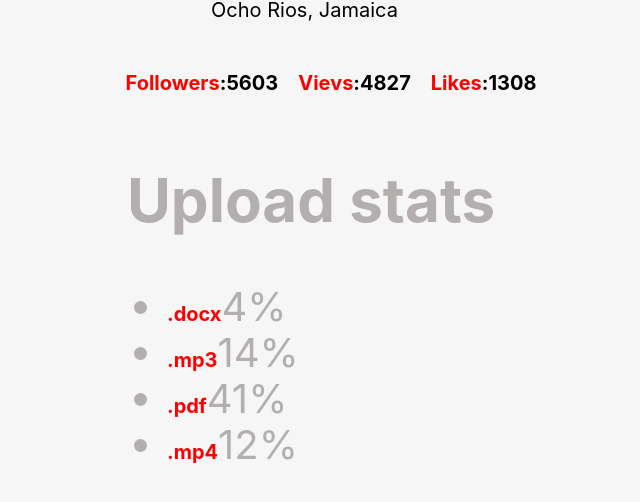
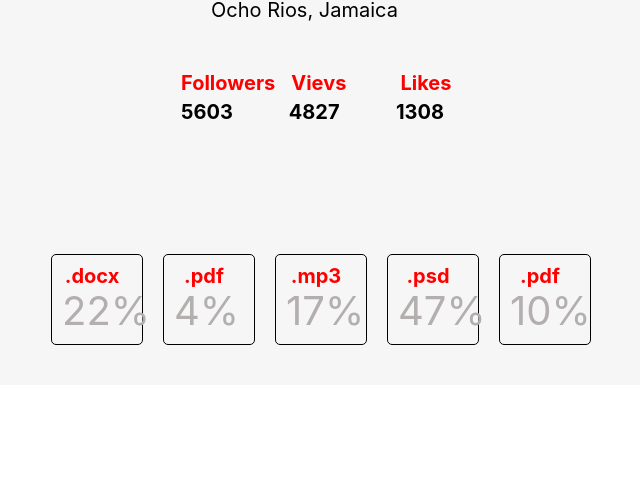
Before and after one commit to PetroShutak/goit-react-hw-01-components, a React (Create React App) app: page / in a window 1280 px wide. Shown: the part 332-834 px from the top of the page, without its empty margins (329-969 px from the left). After the commit the page ends 800 px from the top, so only its background shows below. Built offline with nearby package versions, Linux system fonts and the light colour scheme.

Commit message:
error followers

```diff
--- a/src/components/App.jsx
+++ b/src/components/App.jsx
@@ -24,10 +24,9 @@ export const App = () => {
           avatar={user.avatar}
           stats={user.stats}
         />
-        <Statistics title="Upload stats" stats={data} />
-        {/* <Statistics stats={data} /> */}
+        {/* <Statistics title="Upload stats" stats={data} /> */}
+        <Statistics stats={data} />
       </div>
-      {/* <p>I start to homework in React course</p> */}
     </div>
   );
 };
--- a/src/components/Profile/Profile.jsx
+++ b/src/components/Profile/Profile.jsx
@@ -21,15 +21,15 @@ export function Profile(props) {
       <ul className="stats">
         <li>
           <span className="label">Followers</span>
-          <span className="quantity">:{followers}</span>
+          <span className="quantity">{followers}</span>
         </li>
         <li>
           <span className="label">Vievs</span>
-          <span className="quantity">:{views}</span>
+          <span className="quantity">{views}</span>
         </li>
         <li>
           <span className="label">Likes</span>
-          <span className="quantity">:{likes}</span>
+          <span className="quantity">{likes}</span>
         </li>
       </ul>
     </div>
--- /dev/null
+++ b/src/components/Statistics/StatItem.jsx
@@ -0,0 +1,16 @@
+import PropTypes from 'prop-types';
+import './Statistics.css';
+
+export function StatItem({ label, percentage }) {
+  return (
+    <>
+      <span className="label">{label}</span>
+      <span className="percentage">{percentage}%</span>
+    </>
+  );
+};
+
+StatItem.propTypes = {
+  label: PropTypes.string.isRequired,
+  percentage: PropTypes.number.isRequired,
+};
--- a/src/components/Statistics/Statistics.css
+++ b/src/components/Statistics/Statistics.css
@@ -1,8 +1,45 @@
+.title {
+  text-align: center;
+  margin-bottom: 20px;
+}
+.statistics {
+  display: flex;
+  flex-direction: column;
+  justify-content: center;
+  align-items: center;
+  margin-bottom: 20px;
+}
+.title {
+  text-align: center;
+  margin-bottom: 20px;
+}
 .stat-list {
   display: flex;
-  gap: 20px;
-  justify-content: space-between;
-  list-style: none;
-  padding: 0;
-  margin: 0;
+  justify-content: center;
+  align-items: center;
+  margin-bottom: 20px;
 }
+.item {
+  display: flex;
+  flex-direction: column;
+  justify-content: center;
+  align-items: center;
+  margin-right: 20px;
+  padding: 10px;
+  border: 1px solid #000;
+  border-radius: 5px;
+}
+
+.label {
+  display: inline-block;
+  width: 60px;
+  margin-right: 10px;
+  text-align: center;
+}
+
+.percentage {
+  display: inline-block;
+  width: 60px;
+  margin-right: 10px;
+  text-align: center;
+}
--- a/src/components/Statistics/Statistics.jsx
+++ b/src/components/Statistics/Statistics.jsx
@@ -1,28 +1,27 @@
-// import PropTypes from 'prop-types';
+import PropTypes from 'prop-types';
+import './Statistics.css';
+import { StatItem } from './StatItem';
 
 export function Statistics ({ title, stats })  {
     return (
         <section className="statistics">
-  <h2 className="title">Upload stats</h2>
-
+  <h2 className="title">{title}</h2>
   <ul className="stat-list">
-    <li className="item">
-      <span className="label">.docx</span>
-      <span className="percentage">4%</span>
-    </li>
-    <li className="item">
-      <span className="label">.mp3</span>
-      <span className="percentage">14%</span>
-    </li>
-    <li className="item">
-      <span className="label">.pdf</span>
-      <span className="percentage">41%</span>
-    </li>
-    <li className="item">
-      <span className="label">.mp4</span>
-      <span className="percentage">12%</span>
-    </li>
+    {stats.map(({ id, label, percentage }) => (
+      <li key={id} className="item">
+        <StatItem label={label} percentage={percentage} />
+      </li>
+    ))}
   </ul>
 </section>
     );
 };
+
+Statistics.propTypes = {
+  title: PropTypes.string,
+  stats: PropTypes.arrayOf(
+    PropTypes.shape({
+      id: PropTypes.string.isRequired,
+    }),
+  ),
+};
```
